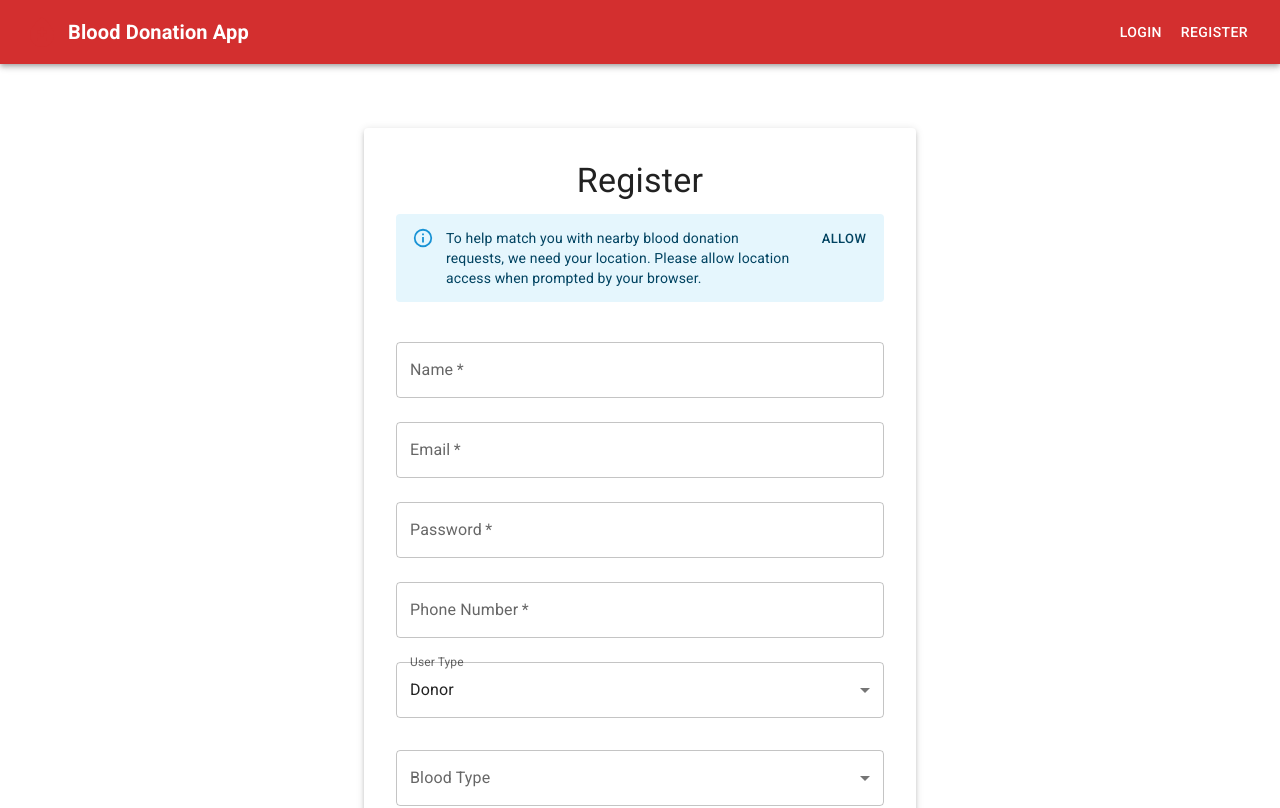
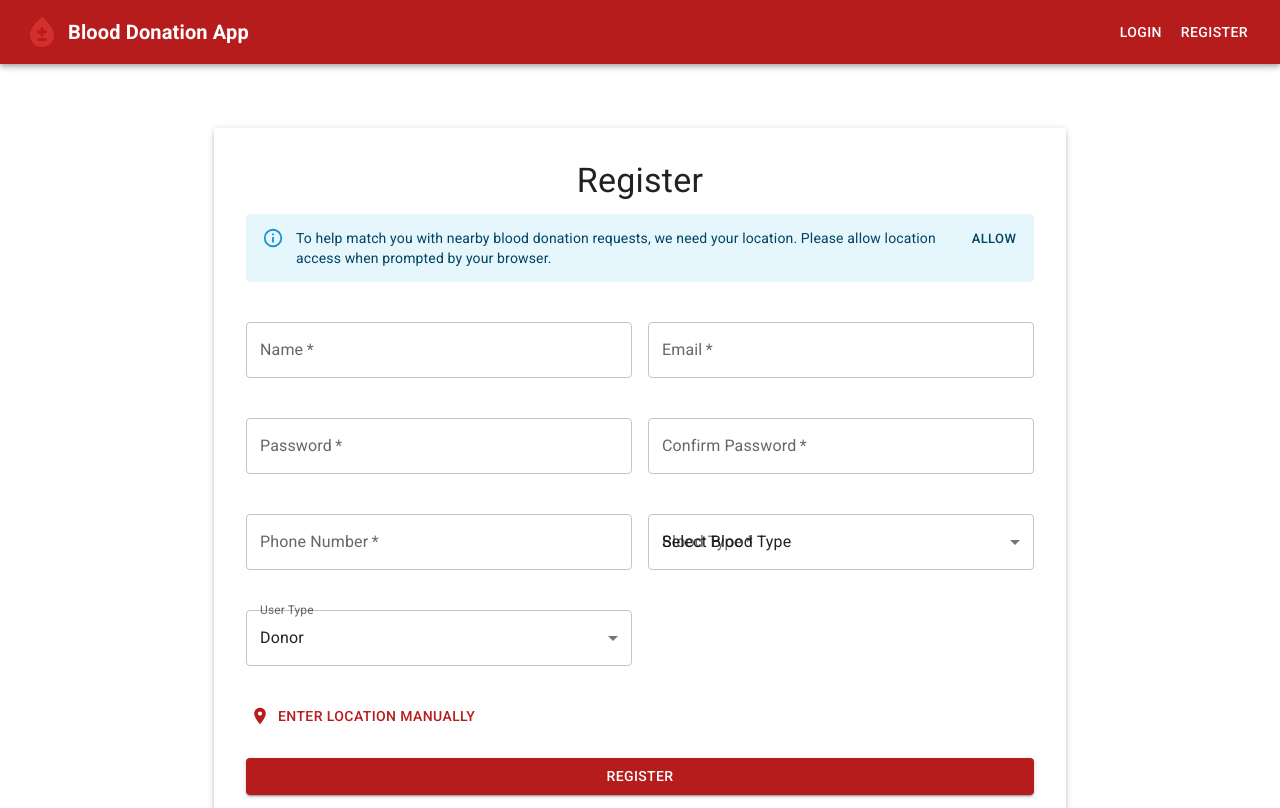
Before and after one commit to Visvam-Srinivasan/RedPulse, a React (Create React App) app in the folder frontend/: page /register in a window 1280 px wide. Shown: the top 808 px of the page. Built offline with nearby package versions, Linux system fonts and the light colour scheme; no server answers.

Commit message:
Update navbar

```diff
--- a/frontend/src/components/Navbar.js
+++ b/frontend/src/components/Navbar.js
@@ -15,11 +15,12 @@ import AccountCircle from '@mui/icons-material/AccountCircle';
 import LocalHospitalIcon from '@mui/icons-material/LocalHospital';
 import BloodtypeIcon from '@mui/icons-material/Bloodtype';
 import LogoutIcon from '@mui/icons-material/Logout';
+import { useAuth } from '../context/AuthContext';
 
 const Navbar = () => {
   const navigate = useNavigate();
   const [anchorEl, setAnchorEl] = React.useState(null);
-  const user = JSON.parse(localStorage.getItem('user'));
+  const { user, logout: authLogout } = useAuth();
 
   const handleMenu = (event) => {
     setAnchorEl(event.currentTarget);
@@ -30,8 +31,7 @@ const Navbar = () => {
   };
 
   const handleLogout = () => {
-    localStorage.removeItem('token');
-    localStorage.removeItem('user');
+    authLogout();
     navigate('/login');
   };
 
--- a/frontend/src/components/auth/Login.js
+++ b/frontend/src/components/auth/Login.js
@@ -2,90 +2,46 @@ import React, { useState } from 'react';
 import { useNavigate } from 'react-router-dom';
 import {
   Container,
-  Paper,
+  Box,
+  Typography,
   TextField,
   Button,
-  Typography,
-  Box,
-  Alert,
-  CircularProgress
+  Paper,
+  Alert
 } from '@mui/material';
 import axios from 'axios';
+import { useAuth } from '../../context/AuthContext';
 
 const Login = () => {
   const navigate = useNavigate();
+  const { login } = useAuth();
   const [formData, setFormData] = useState({
     email: '',
     password: ''
   });
   const [error, setError] = useState('');
-  const [loading, setLoading] = useState(false);
 
   const handleChange = (e) => {
     setFormData({
       ...formData,
-      [e.target.name]: e.target.value.trim()
+      [e.target.name]: e.target.value
     });
-    setError(''); // Clear error when user types
   };
 
   const handleSubmit = async (e) => {
     e.preventDefault();
-    setError('');
-    setLoading(true);
-
     try {
-      // Validate input
-      if (!formData.email || !formData.password) {
-        setError('Please fill in all fields');
-        return;
-      }
-
-      console.log('Attempting login with email:', formData.email);
-
-      const response = await axios.post(
-        'http://localhost:5000/api/auth/login',
-        {
-          email: formData.email.toLowerCase(),
-          password: formData.password
-        },
-        {
-          headers: {
-            'Content-Type': 'application/json'
-          }
-        }
-      );
-
-      console.log('Login successful:', response.data);
-
-      // Store token and user data
-      localStorage.setItem('token', response.data.token);
-      localStorage.setItem('user', JSON.stringify(response.data.user));
-
-      // Redirect to dashboard
+      const res = await axios.post('http://localhost:5000/api/auth/login', formData);
+      login(res.data.user, res.data.token);
       navigate('/dashboard');
     } catch (err) {
-      console.error('Login error:', {
-        status: err.response?.status,
-        data: err.response?.data,
-        message: err.message
-      });
-
-      if (err.response?.status === 401) {
-        setError('Invalid email or password');
-      } else if (err.response?.status === 400) {
-        setError(err.response.data.message || 'Please check your input');
-      } else {
-        setError('An error occurred. Please try again.');
-      }
-    } finally {
-      setLoading(false);
+      setError(err.response?.data?.message || 'An error occurred during login');
     }
   };
 
   return (
     <Container maxWidth="sm">
-      <Box sx={{ mt: 8 }}>
+      <Box sx={{ mt: 8, mb: 4 }}>
         <Paper elevation={3} sx={{ p: 4 }}>
           <Typography variant="h4" component="h1" gutterBottom align="center">
             Login
@@ -105,8 +61,6 @@ const Login = () => {
               onChange={handleChange}
               margin="normal"
               required
-              disabled={loading}
-              autoComplete="email"
             />
             <TextField
               fullWidth
@@ -117,32 +71,17 @@ const Login = () => {
               onChange={handleChange}
               margin="normal"
               required
-              disabled={loading}
-              autoComplete="current-password"
             />
             <Button
               type="submit"
+              fullWidth
               variant="contained"
               color="primary"
-              fullWidth
-              sx={{ mt: 3 }}
-              disabled={loading}
+              sx={{ mt: 3, mb: 2 }}
             >
-              {loading ? <CircularProgress size={24} color="inherit" /> : 'Login'}
+              Login
             </Button>
           </form>
-          <Box sx={{ mt: 2, textAlign: 'center' }}>
-            <Typography variant="body2">
-              Don't have an account?{' '}
-              <Button
-                color="primary"
-                onClick={() => navigate('/register')}
-                disabled={loading}
-              >
-                Register
-              </Button>
-            </Typography>
-          </Box>
         </Paper>
       </Box>
     </Container>
--- a/frontend/src/components/auth/Register.js
+++ b/frontend/src/components/auth/Register.js
@@ -14,17 +14,21 @@ import {
   MenuItem,
   Collapse,
   IconButton,
+  Grid
 } from '@mui/material';
 import LocationOnIcon from '@mui/icons-material/LocationOn';
 import MyLocationIcon from '@mui/icons-material/MyLocation';
 import axios from 'axios';
+import { useAuth } from '../../context/AuthContext';
 
 const Register = () => {
   const navigate = useNavigate();
+  const { login } = useAuth();
   const [formData, setFormData] = useState({
     name: '',
     email: '',
     password: '',
+    confirmPassword: '',
     userType: 'commonUser',
     bloodType: '',
     phoneNumber: '',
@@ -147,6 +151,10 @@ const Register = () => {
 
   const handleSubmit = async (e) => {
     e.preventDefault();
+    if (formData.password !== formData.confirmPassword) {
+      setError('Passwords do not match');
+      return;
+    }
 
     // Validate required fields
     if (!formData.name || !formData.email || !formData.password || !formData.phoneNumber || !formData.userType) {
@@ -175,9 +183,7 @@ const Register = () => {
 
     try {
       const res = await axios.post('http://localhost:5000/api/auth/register', formData);
-      console.log('Registration successful:', res.data);
-      localStorage.setItem('token', res.data.token);
-      localStorage.setItem('user', JSON.stringify(res.data.user));
+      login(res.data.user, res.data.token);
       setRegistrationSuccess(true);
       setError('');
     } catch (err) {
@@ -215,9 +221,9 @@ const Register = () => {
   };
 
   return (
-    <Container maxWidth="sm">
-      <Box sx={{ mt: 8 }}>
-        <Paper elevation={3} sx={{ p: 4, overflow: 'visible' }}>
+    <Container maxWidth="md">
+      <Box sx={{ mt: 8, mb: 4 }}>
+        <Paper elevation={3} sx={{ p: 4 }}>
           <Typography variant="h4" component="h1" gutterBottom align="center">
             Register
           </Typography>
@@ -275,6 +281,8 @@ const Register = () => {
             </Alert>
           )}
           <form onSubmit={handleSubmit}>
+            <Grid container spacing={2}>
+              <Grid item xs={12} sm={6}>
                 <TextField
                   fullWidth
                   label="Name"
@@ -284,6 +292,8 @@ const Register = () => {
                   margin="normal"
                   required
                 />
+              </Grid>
+              <Grid item xs={12} sm={6}>
                 <TextField
                   fullWidth
                   label="Email"
@@ -294,6 +304,8 @@ const Register = () => {
                   margin="normal"
                   required
                 />
+              </Grid>
+              <Grid item xs={12} sm={6}>
                 <TextField
                   fullWidth
                   label="Password"
@@ -304,6 +316,20 @@ const Register = () => {
                   margin="normal"
                   required
                 />
+              </Grid>
+              <Grid item xs={12} sm={6}>
+                <TextField
+                  fullWidth
+                  label="Confirm Password"
+                  name="confirmPassword"
+                  type="password"
+                  value={formData.confirmPassword}
+                  onChange={handleChange}
+                  margin="normal"
+                  required
+                />
+              </Grid>
+              <Grid item xs={12} sm={6}>
                 <TextField
                   fullWidth
                   label="Phone Number"
@@ -313,6 +339,33 @@ const Register = () => {
                   margin="normal"
                   required
                 />
+              </Grid>
+              <Grid item xs={12} sm={6}>
+                <TextField
+                  fullWidth
+                  select
+                  label="Blood Type"
+                  name="bloodType"
+                  value={formData.bloodType}
+                  onChange={handleChange}
+                  margin="normal"
+                  required
+                  SelectProps={{
+                    native: true
+                  }}
+                >
+                  <option value="">Select Blood Type</option>
+                  <option value="A+">A+</option>
+                  <option value="A-">A-</option>
+                  <option value="B+">B+</option>
+                  <option value="B-">B-</option>
+                  <option value="AB+">AB+</option>
+                  <option value="AB-">AB-</option>
+                  <option value="O+">O+</option>
+                  <option value="O-">O-</option>
+                </TextField>
+              </Grid>
+              <Grid item xs={12} sm={6}>
                 <FormControl fullWidth margin="normal" sx={{ mb: 2, position: 'relative', zIndex: 2 }}>
                   <InputLabel id="user-type-label">User Type</InputLabel>
                   <Select
@@ -343,44 +396,8 @@ const Register = () => {
                     <MenuItem value="medicalUser">Medical Institution</MenuItem>
                   </Select>
                 </FormControl>
-            {formData.userType === 'commonUser' && (
-              <FormControl fullWidth margin="normal" sx={{ mb: 2, position: 'relative', zIndex: 1 }}>
-                <InputLabel id="blood-type-label">Blood Type</InputLabel>
-                <Select
-                  labelId="blood-type-label"
-                  name="bloodType"
-                  value={formData.bloodType}
-                  onChange={handleChange}
-                  required
-                  MenuProps={{
-                    PaperProps: {
-                      sx: {
-                        maxHeight: 300,
-                        position: 'absolute',
-                        zIndex: 3
-                      }
-                    },
-                    anchorOrigin: {
-                      vertical: 'bottom',
-                      horizontal: 'left',
-                    },
-                    transformOrigin: {
-                      vertical: 'top',
-                      horizontal: 'left',
-                    }
-                  }}
-                >
-                  <MenuItem value="A+">A+</MenuItem>
-                  <MenuItem value="A-">A-</MenuItem>
-                  <MenuItem value="B+">B+</MenuItem>
-                  <MenuItem value="B-">B-</MenuItem>
-                  <MenuItem value="AB+">AB+</MenuItem>
-                  <MenuItem value="AB-">AB-</MenuItem>
-                  <MenuItem value="O+">O+</MenuItem>
-                  <MenuItem value="O-">O-</MenuItem>
-                </Select>
-              </FormControl>
-            )}
+              </Grid>
+            </Grid>
 
             <Box sx={{ mt: 2 }}>
               <Button
@@ -419,10 +436,10 @@ const Register = () => {
 
             <Button
               type="submit"
+              fullWidth
               variant="contained"
               color="primary"
-              fullWidth
-              sx={{ mt: 3 }}
+              sx={{ mt: 3, mb: 2 }}
             >
               Register
             </Button>
--- /dev/null
+++ b/frontend/src/context/AuthContext.js
@@ -0,0 +1,36 @@
+import React, { createContext, useState, useContext, useEffect } from 'react';
+
+const AuthContext = createContext(null);
+
+export const AuthProvider = ({ children }) => {
+  const [user, setUser] = useState(() => {
+    const storedUser = localStorage.getItem('user');
+    return storedUser ? JSON.parse(storedUser) : null;
+  });
+
+  const login = (userData, token) => {
+    localStorage.setItem('user', JSON.stringify(userData));
+    localStorage.setItem('token', token);
+    setUser(userData);
+  };
+
+  const logout = () => {
+    localStorage.removeItem('user');
+    localStorage.removeItem('token');
+    setUser(null);
+  };
+
+  return (
+    <AuthContext.Provider value={{ user, login, logout }}>
+      {children}
+    </AuthContext.Provider>
+  );
+};
+
+export const useAuth = () => {
+  const context = useContext(AuthContext);
+  if (!context) {
+    throw new Error('useAuth must be used within an AuthProvider');
+  }
+  return context;
+};
```
Also changed, not shown: frontend/src/App.js (+12 -34 lines), frontend/src/components/Dashboard.js (+10 -9 lines). Lines whose indentation alone changed are shown as unchanged.
